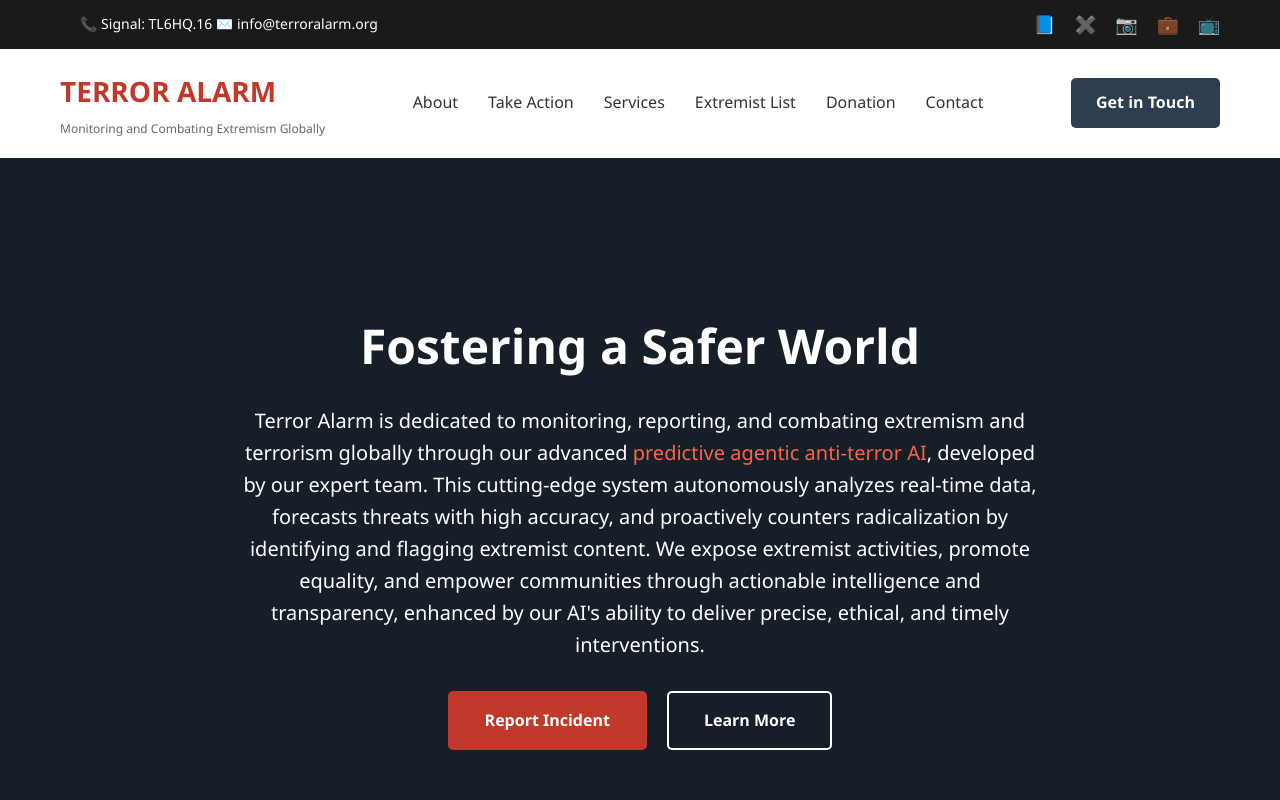
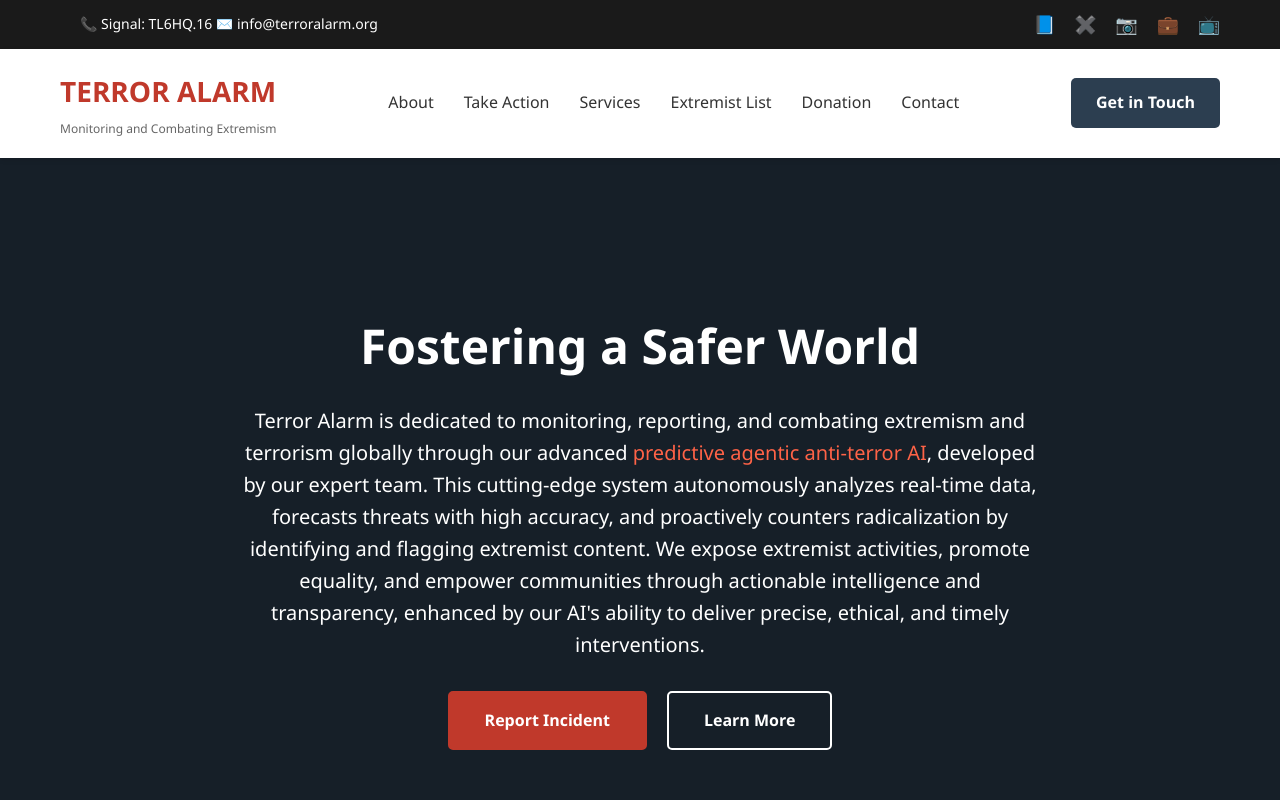
Before and after one commit to TerrorAlarm/terroralarm, a plain HTML site: page index.html in a window 1280 px wide. Shown: the top 800 px of the page. Drawn offline with Linux system fonts and the light colour scheme.

Commit message:
Update index.html

```diff
--- a/index.html
+++ b/index.html
@@ -3,7 +3,7 @@
 <head>
     <meta charset="UTF-8">
     <meta name="viewport" content="width=device-width, initial-scale=1.0">
-    <title>Terror Alarm - Monitoring and Combating Extremism Globally</title>
+    <title>Terror Alarm - Monitoring and Combating Extremism</title>
     <style>
         * {
             margin: 0;
@@ -489,7 +489,7 @@
         <nav>
             <div class="logo">
                 TERROR ALARM
-                <span>Monitoring and Combating Extremism Globally</span>
+                <span>Monitoring and Combating Extremism</span>
             </div>
             <ul>
                 <li><a href="#about">About</a></li>
```
